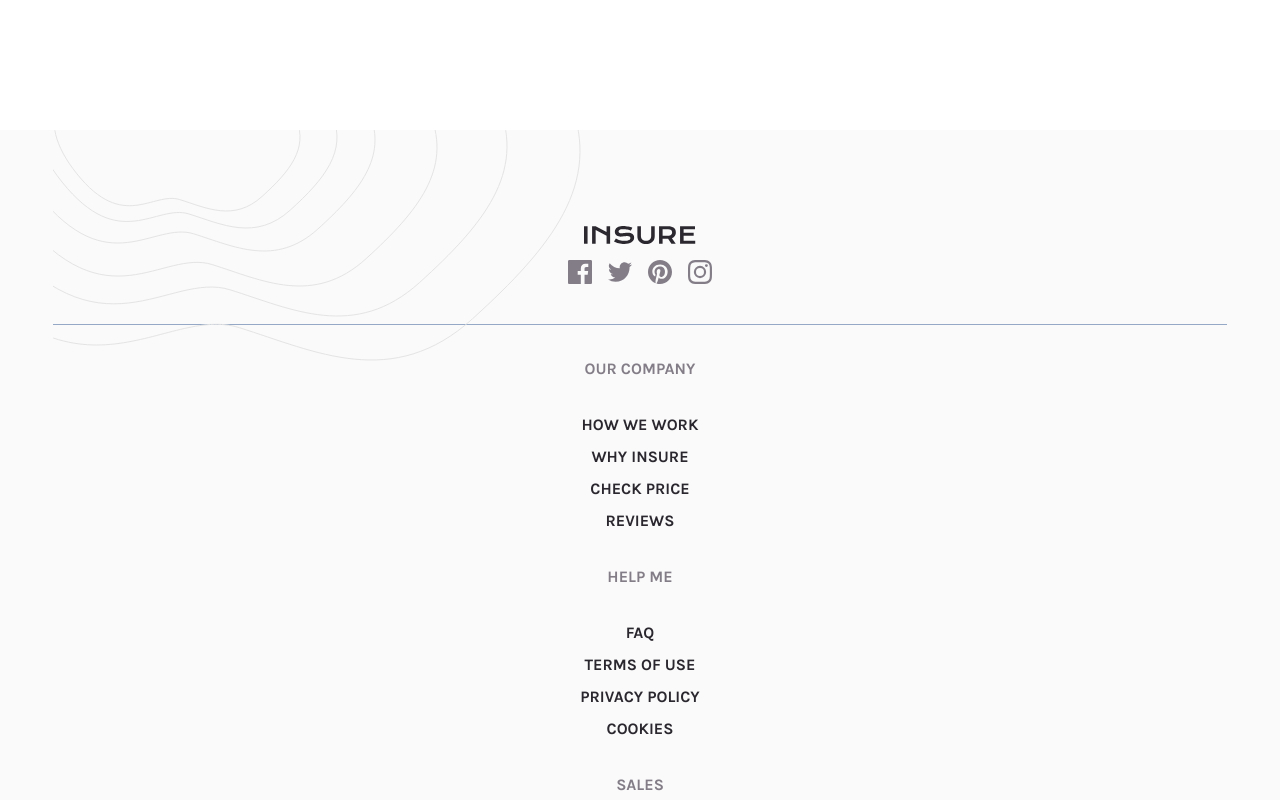
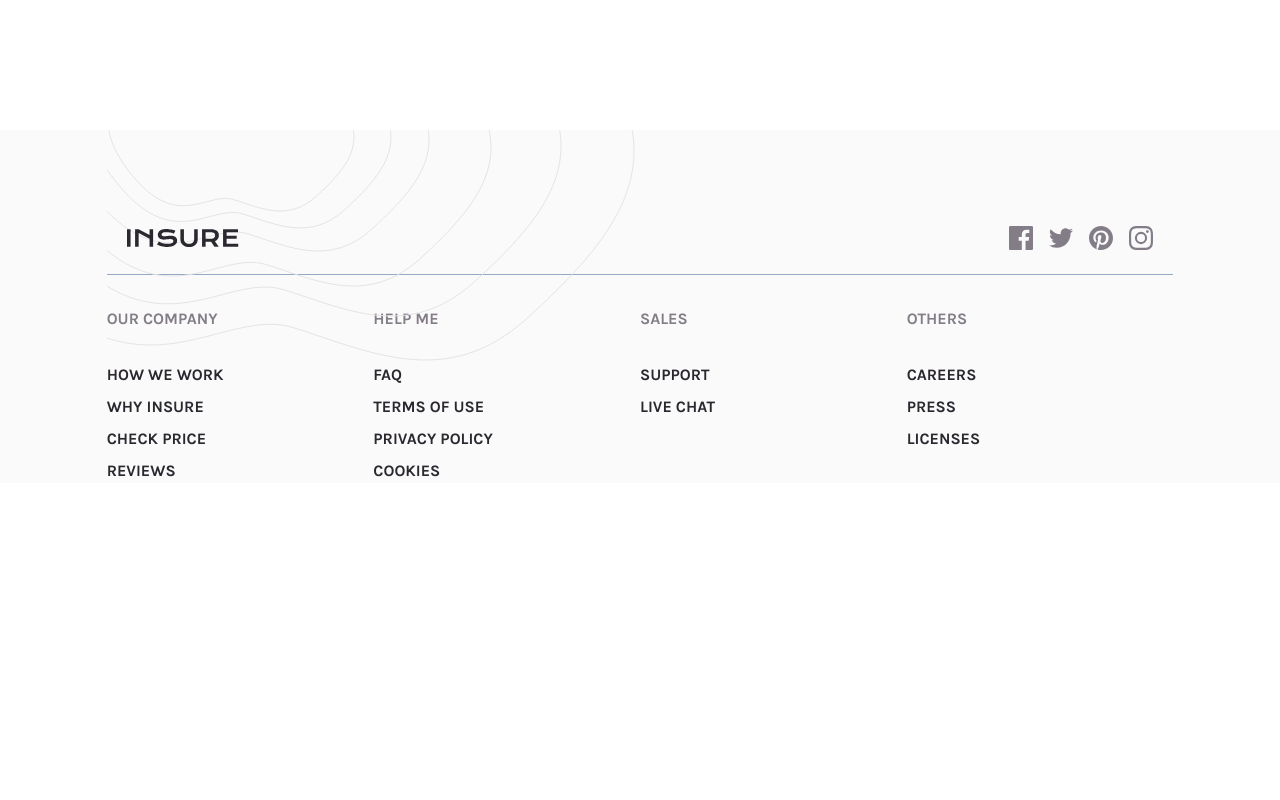
Before and after one commit to halvaradop/insure-master, a React (Vite) app: page / in a window 1280 px wide. Shown: the part 1460-2260 px from the top of the page. After the commit the page ends 1999 px from the top, so only its background shows below. Built offline with nearby package versions, Linux system fonts and the light colour scheme.

Commit message:
footer section with responsive design

```diff
--- a/src/components/Footer.tsx
+++ b/src/components/Footer.tsx
@@ -5,11 +5,11 @@ import { ListItems } from "./ListItems"
 
 const Footer = () => {
     return (
-        <footer className="w-full bg-gray">
-            <section className="w-11/12 mx-auto">
-                <figure className="pt-24 pb-6 px-5 flex items-center flex-col gap-y-4 relative border-b border-blue">
+        <footer className="w-full bg-gray base:relative">
+            <section className="w-11/12 mx-auto base:w-10/12">
+                <figure className="pt-24 pb-6 px-5 flex items-center flex-col gap-y-4 relative border-b border-blue base:flex-row base:justify-between">
                     <img className="relative z-10" src={logo} alt="logo icon" />
-                    <figure className="flex items-center gap-x-4 relative z-10">
+                    <figure className="flex items-center gap-x-4 relative z-10 base:ml-auto">
                         {companiesFooter.map((path, key) => <img className="" key={key} src={path} />)}
                     </figure>
                     <picture>
@@ -17,7 +17,7 @@ const Footer = () => {
                         <img className="absolute top-0 left-0" src={bgFooter.bgFooterMobile} alt="background pattern mobile" />
                     </picture>
                 </figure>
-                <section className="mt-8 mb-14 grid gap-y-8">
+                <section className="mt-8 mb-14 grid gap-y-8 base:grid-cols-4">
                     <ListItems listItems={ourCompanyFooterList} />
                     <ListItems listItems={helpMeFooterList} />
                     <ListItems listItems={contactFooterList} />
--- a/src/components/ListItems.tsx
+++ b/src/components/ListItems.tsx
@@ -6,7 +6,7 @@ interface ListItemsProps {
 
 const ListItems = ({ className, listItems }: ListItemsProps ) => {
     return (
-        <ul className={`flex items-center flex-col gap-y-2 text-violet-200 text-md font-bold uppercase ${className}`}>
+        <ul className={`flex items-center flex-col gap-y-2 text-violet-200 text-md font-bold uppercase base:items-start ${className}`}>
             {listItems.map((item, key) => <li className="first-of-type:mb-6 first-of-type:text-violet-100" key={key}>{item}</li>)}
         </ul>
     )
```
